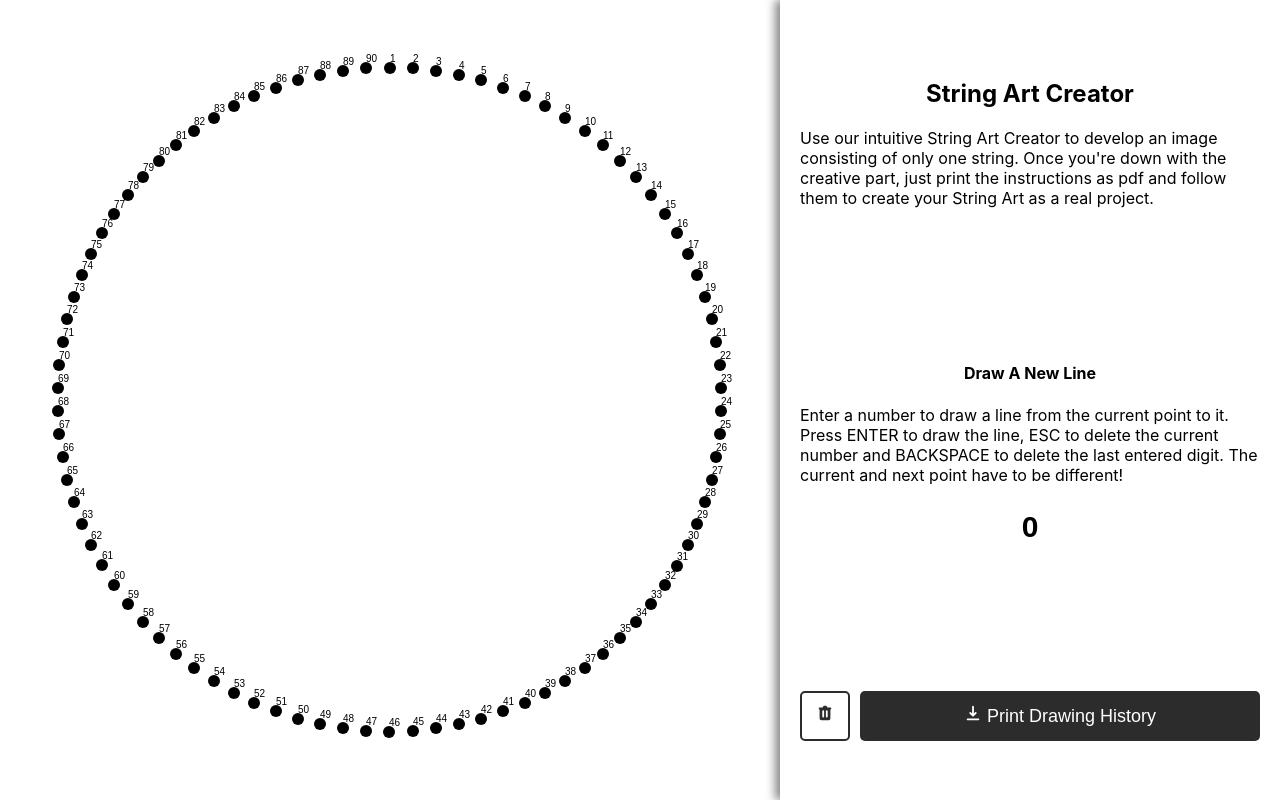
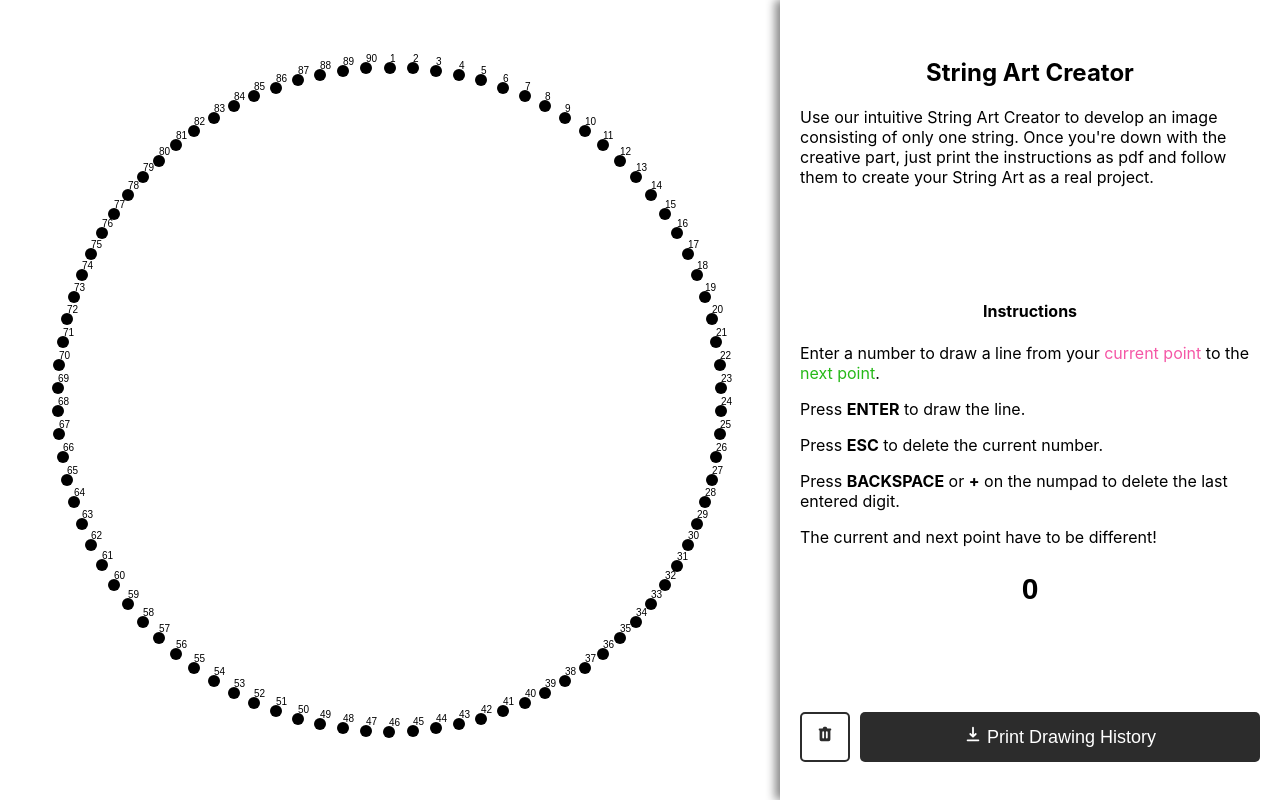
Before and after one commit to SilasNiewierra/string-painter, a React (Create React App) app: page / in a window 1280 px wide. Both pictures are taken after a click on the button "Draw The Circle". Built offline with nearby package versions, Linux system fonts and the light colour scheme.

Commit message:
updated instructions design

```diff
--- a/src/views/painter/Painter.js
+++ b/src/views/painter/Painter.js
@@ -52,7 +52,7 @@ class Painter extends Component {
             });
         }
         // BACKSPACE
-        else if (event.keyCode === 8) {
+        else if (event.keyCode === 8 || event.keyCode === 107) {
             if (this.state.nextPoint <= 9) {
                 this.drawPoint(this.state.nextPoint, "#000000");
                 this.setState({
@@ -63,7 +63,7 @@ class Painter extends Component {
                 this.setState({
                     nextPoint: Math.floor(this.state.nextPoint / 10)
                 });
-                this.drawPoint(this.state.nextPoint, "#AA4465");
+                this.drawPoint(this.state.nextPoint, "#26b918");
             }
         }
         // NUMBER between 0 and 9 and 0 and 9 on the numpad
@@ -77,7 +77,7 @@ class Painter extends Component {
                 this.setState({
                     nextPoint: possibleNextPoint
                 });
-                this.drawPoint(this.state.nextPoint, "#AA4465");
+                this.drawPoint(this.state.nextPoint, "#26b918");
 
             }
         }
@@ -289,13 +289,12 @@ class Painter extends Component {
                     {
                         this.state.hasBeenDrawn &&
                         <div>
-                            <h4 align="center">Draw A New Line</h4>
-                            <p>
-                                Enter a number to draw a line from the current point to it.
-                                Press ENTER to draw the line, ESC to delete the current number
-                                and BACKSPACE to delete the last entered digit.
-                                The current and next point have to be different!</p>
-
+                            <h4 align="center">Instructions</h4>
+                            <p>Enter a number to draw a line from your <span style={{ color: "#f557a6" }}>current point</span> to the <span style={{ color: "#26b918" }}>next point</span>.</p>
+                            <p>Press <b>ENTER</b> to draw the line.</p>
+                            <p>Press <b>ESC</b> to delete the current number.</p>
+                            <p> Press <b>BACKSPACE</b>  or <b>+</b> on the numpad to delete the last entered digit.</p>
+                            <p>The current and next point have to be different!</p>
                             <div className="next-point-info-wrapper">
                                 <input className="next-point-info" value={this.state.nextPoint} readOnly={true}></input>
                             </div>
```
